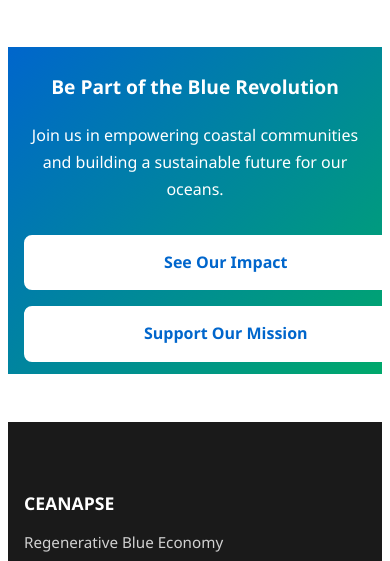
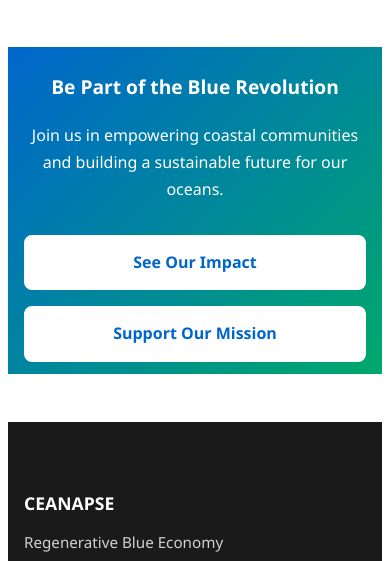
Before and after one commit to ISLOWIsmaeli/ceanapse-frontend, a Django app: page /about in a window 390 px wide. Shown: the part 4769-5330 px from the top of the page. Run offline with Django 5.2, Linux system fonts and the light colour scheme.

Commit message:
I am done with responsive features

```diff
--- a/frontend/frontend/static/css/style.css
+++ b/frontend/frontend/static/css/style.css
@@ -25,6 +25,10 @@
     border-radius: var(--radius);
     box-shadow: var(--shadow);
 }
+*, *::before, *::after {
+    box-sizing: border-box;
+}
+
 body {
     font-family: 'Segoe UI', Tahoma, Geneva, Verdana, sans-serif;
     line-height: 1.6;
@@ -221,6 +225,25 @@ ul li, ol li {
     transition: all 0.3s ease;
     border: none;
     font-size: 1rem;
+    box-sizing: border-box;
+    min-width: 0;
+    max-width: 100%;
+}
+
+@media (max-width: 768px) {
+    .hero-buttons .btn,
+    .cta-buttons .btn,
+    .nav-menu li a,
+    .btn {
+        width: 100%;
+        padding-left: 1rem;
+        padding-right: 1rem;
+    }
+
+    .hero-buttons,
+    .cta-buttons {
+        gap: 0.75rem;
+    }
 }
 
 .btn-primary {
```
